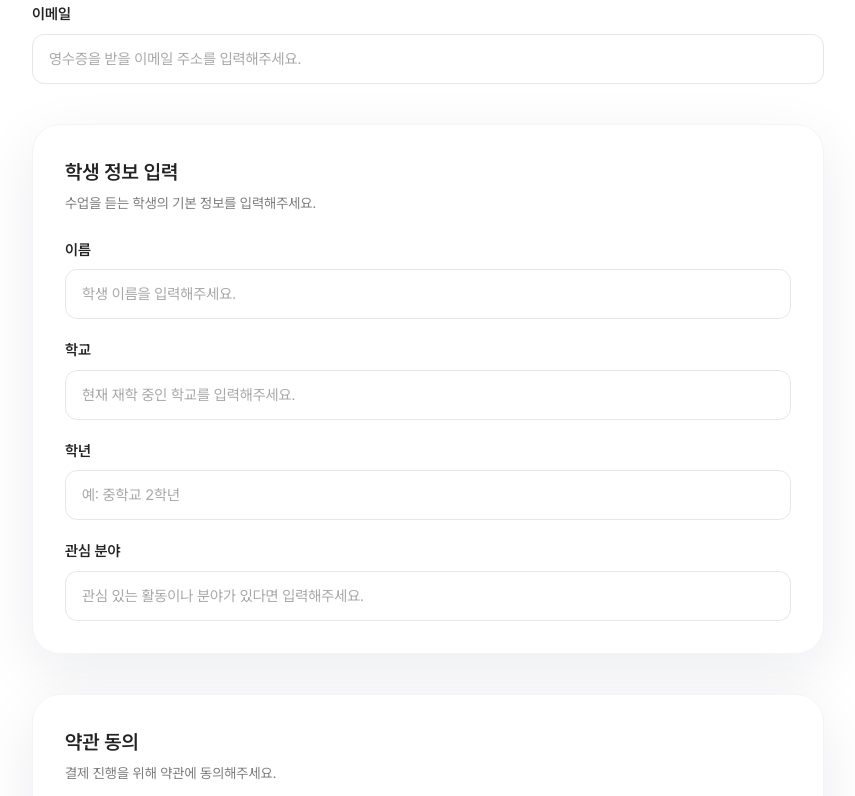
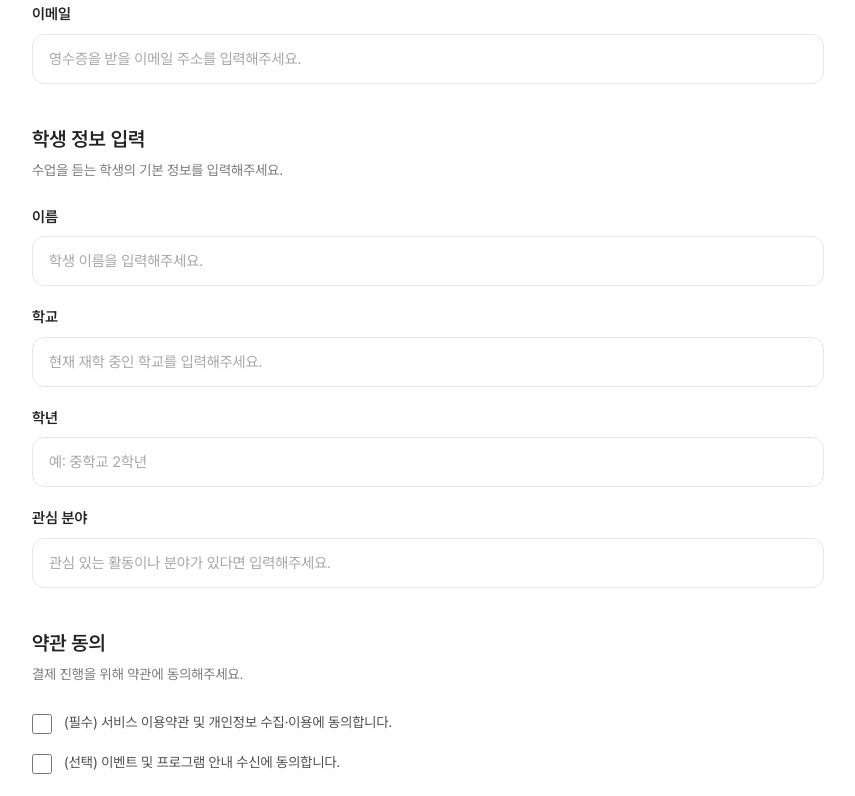
Before and after one commit to WithM2/iakkaweb, a Next.js app: page /mentoring/apply/subscribe in a window 1280 px wide. Shown: the part 900-1696 px from the top of the page, without its empty margins (32-887 px from the left). Built offline with nearby package versions, Linux system fonts and the light colour scheme.

Commit message:
Remove boxed styling from student and consent sections

```diff
--- a/src/app/mentoring/apply/subscribe/page.tsx
+++ b/src/app/mentoring/apply/subscribe/page.tsx
@@ -130,7 +130,7 @@ export default async function MentoringSubscribePage({
                   </div>
                 </section>
 
-                <section className="space-y-6 rounded-[28px] border border-gray-100 bg-white p-6 shadow-[0_18px_60px_rgba(9,30,66,0.08)] md:p-8">
+                <section className="space-y-6">
                   <div className="space-y-1">
                     <h2 className="text-[18px] font-semibold text-ink-900 md:text-[20px]">
                       학생 정보 입력
@@ -148,7 +148,7 @@ export default async function MentoringSubscribePage({
                   </div>
                 </section>
 
-                <section className="space-y-6 rounded-[28px] border border-gray-100 bg-white p-6 shadow-[0_18px_60px_rgba(9,30,66,0.08)] md:p-8">
+                <section className="space-y-6">
                   <div className="space-y-1">
                     <h2 className="text-[18px] font-semibold text-ink-900 md:text-[20px]">
                       약관 동의
@@ -158,14 +158,14 @@ export default async function MentoringSubscribePage({
                     </p>
                   </div>
 
-                  <div className="space-y-4">
-                    <label className="flex items-start gap-3 rounded-[18px] border border-gray-100 px-4 py-4 text-[14px] leading-[24px] text-ink-900/80">
+                  <div className="space-y-4 text-[14px] leading-[24px] text-ink-900/80">
+                    <label className="flex items-start gap-3">
                       <input type="checkbox" className="mt-1 h-5 w-5 rounded border-gray-300 text-main-600 focus:ring-main-300" />
                       <span>
                         (필수) 서비스 이용약관 및 개인정보 수집·이용에 동의합니다.
                       </span>
                     </label>
-                    <label className="flex items-start gap-3 rounded-[18px] border border-gray-100 px-4 py-4 text-[14px] leading-[24px] text-ink-900/80">
+                    <label className="flex items-start gap-3">
                       <input type="checkbox" className="mt-1 h-5 w-5 rounded border-gray-300 text-main-600 focus:ring-main-300" />
                       <span>(선택) 이벤트 및 프로그램 안내 수신에 동의합니다.</span>
                     </label>
```
